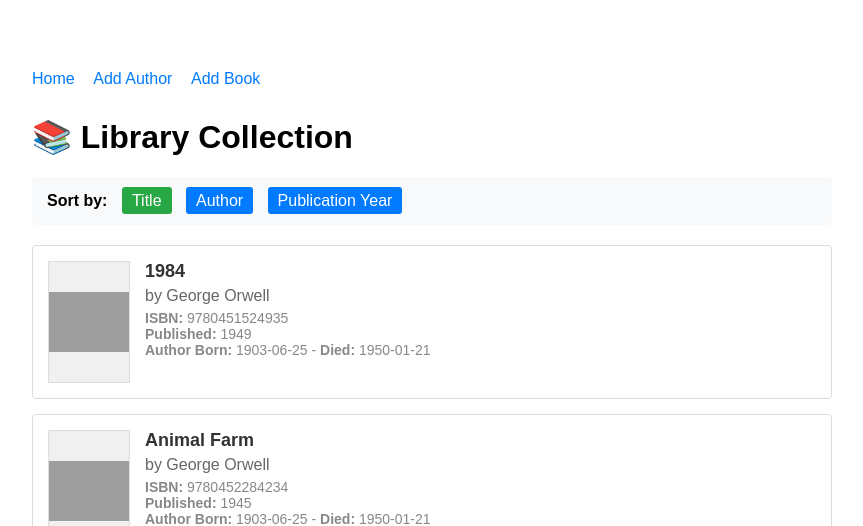
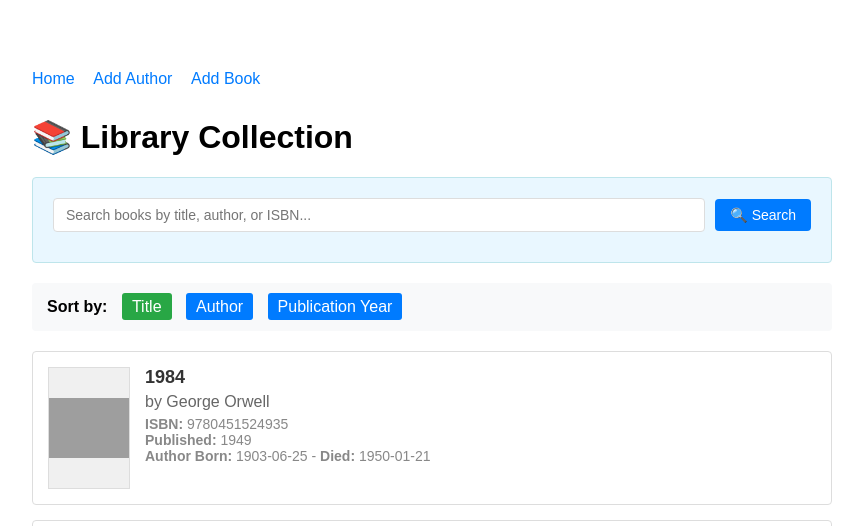
Before and after one commit to RosenzweigPhilipp/book-alchemy, a Flask app: page / in a window 1280 px wide. Shown: the top 526 px of the page, without its empty margins (208-1071 px from the left). Run offline with Flask 3, Linux system fonts and the light colour scheme; grey boxes are pictures that could not be loaded.

Commit message:
Add keyword search functionality with LIKE query and no-results message

```diff
--- a/app.py
+++ b/app.py
@@ -17,17 +17,33 @@ db.init_app(app)
 
 @app.route('/')
 def home():
-    """Home page displaying all books with optional sorting."""
+    """Home page displaying all books with optional sorting and searching."""
     sort_by = request.args.get('sort', 'title')  # Default sort by title
+    search_query = request.args.get('search', '').strip()  # Get search query
 
+    # Start with base query
+    if search_query:
+        # Search in book title, author name, and ISBN
+        books_query = Book.query.join(Author).filter(
+            db.or_(
+                Book.title.ilike(f'%{search_query}%'),
+                Author.name.ilike(f'%{search_query}%'),
+                Book.isbn.ilike(f'%{search_query}%')
+            )
+        )
+    else:
+        # No search, get all books
+        books_query = Book.query.join(Author)
+
+    # Apply sorting
     if sort_by == 'author':
-        books = Book.query.join(Author).order_by(Author.name).all()
+        books = books_query.order_by(Author.name).all()
     elif sort_by == 'year':
-        books = Book.query.order_by(Book.publication_year.desc()).all()
+        books = books_query.order_by(Book.publication_year.desc()).all()
     else:  # default to title
-        books = Book.query.order_by(Book.title).all()
+        books = books_query.order_by(Book.title).all()
 
-    return render_template('home.html', books=books, current_sort=sort_by)
+    return render_template('home.html', books=books, current_sort=sort_by, search_query=search_query)
 
 
 @app.route('/add_author', methods=['GET', 'POST'])
--- a/templates/home.html
+++ b/templates/home.html
@@ -9,6 +9,18 @@
         .nav { margin-bottom: 30px; }
         .nav a { margin-right: 15px; text-decoration: none; color: #007bff; }
         .nav a:hover { text-decoration: underline; }
+
+        .search-section { margin-bottom: 20px; padding: 20px; background-color: #e9f7ff; border-radius: 4px; border: 1px solid #bee5eb; }
+        .search-form { display: flex; align-items: center; gap: 10px; margin-bottom: 10px; }
+        .search-input { flex-grow: 1; padding: 8px 12px; border: 1px solid #ddd; border-radius: 4px; font-size: 14px; }
+        .search-input:focus { outline: none; border-color: #007bff; box-shadow: 0 0 0 2px rgba(0,123,255,0.25); }
+        .search-button { padding: 8px 15px; background-color: #007bff; color: white; border: none; border-radius: 4px; cursor: pointer; font-size: 14px; }
+        .search-button:hover { background-color: #0056b3; }
+        .clear-search { padding: 8px 12px; background-color: #6c757d; color: white; text-decoration: none; border-radius: 4px; font-size: 14px; }
+        .clear-search:hover { background-color: #5a6268; }
+        .search-info { margin-top: 10px; }
+        .search-info p { margin: 0; color: #0c5460; font-size: 14px; }
+
         .sort-controls { margin-bottom: 20px; padding: 15px; background-color: #f8f9fa; border-radius: 4px; }
         .sort-controls label { margin-right: 10px; font-weight: bold; }
         .sort-controls a { margin-right: 10px; padding: 5px 10px; background-color: #007bff; color: white; text-decoration: none; border-radius: 3px; }
@@ -32,11 +44,36 @@
 
     <h1>📚 Library Collection</h1>
 
+    <!-- Search Form -->
+    <div class="search-section">
+        <form method="GET" action="/" class="search-form">
+            <input type="text"
+                   name="search"
+                   placeholder="Search books by title, author, or ISBN..."
+                   value="{{ search_query or '' }}"
+                   class="search-input">
+            <input type="hidden" name="sort" value="{{ current_sort }}">
+            <button type="submit" class="search-button">🔍 Search</button>
+            {% if search_query %}
+                <a href="/" class="clear-search">✖ Clear</a>
+            {% endif %}
+        </form>
+
+        {% if search_query %}
+            <div class="search-info">
+                <p>Showing results for: "<strong>{{ search_query }}</strong>"</p>
+            </div>
+        {% endif %}
+    </div>
+
     <div class="sort-controls">
         <label>Sort by:</label>
-        <a href="/?sort=title" class="{% if current_sort == 'title' %}active{% endif %}">Title</a>
-        <a href="/?sort=author" class="{% if current_sort == 'author' %}active{% endif %}">Author</a>
-        <a href="/?sort=year" class="{% if current_sort == 'year' %}active{% endif %}">Publication Year</a>
+        <a href="/?sort=title{% if search_query %}&search={{ search_query }}{% endif %}"
+           class="{% if current_sort == 'title' %}active{% endif %}">Title</a>
+        <a href="/?sort=author{% if search_query %}&search={{ search_query }}{% endif %}"
+           class="{% if current_sort == 'author' %}active{% endif %}">Author</a>
+        <a href="/?sort=year{% if search_query %}&search={{ search_query }}{% endif %}"
+           class="{% if current_sort == 'year' %}active{% endif %}">Publication Year</a>
     </div>
 
     {% if books %}
@@ -70,8 +107,14 @@
         </div>
     {% else %}
         <div class="no-books">
-            <h3>No books in the library yet!</h3>
-            <p>Start by <a href="/add_author">adding an author</a> and then <a href="/add_book">add some books</a>.</p>
+            {% if search_query %}
+                <h3>No books found matching "{{ search_query }}"</h3>
+                <p>Try adjusting your search terms or <a href="/">browse all books</a>.</p>
+                <p>You can search by book title, author name, or ISBN.</p>
+            {% else %}
+                <h3>No books in the library yet!</h3>
+                <p>Start by <a href="/add_author">adding an author</a> and then <a href="/add_book">add some books</a>.</p>
+            {% endif %}
         </div>
     {% endif %}
 
```
